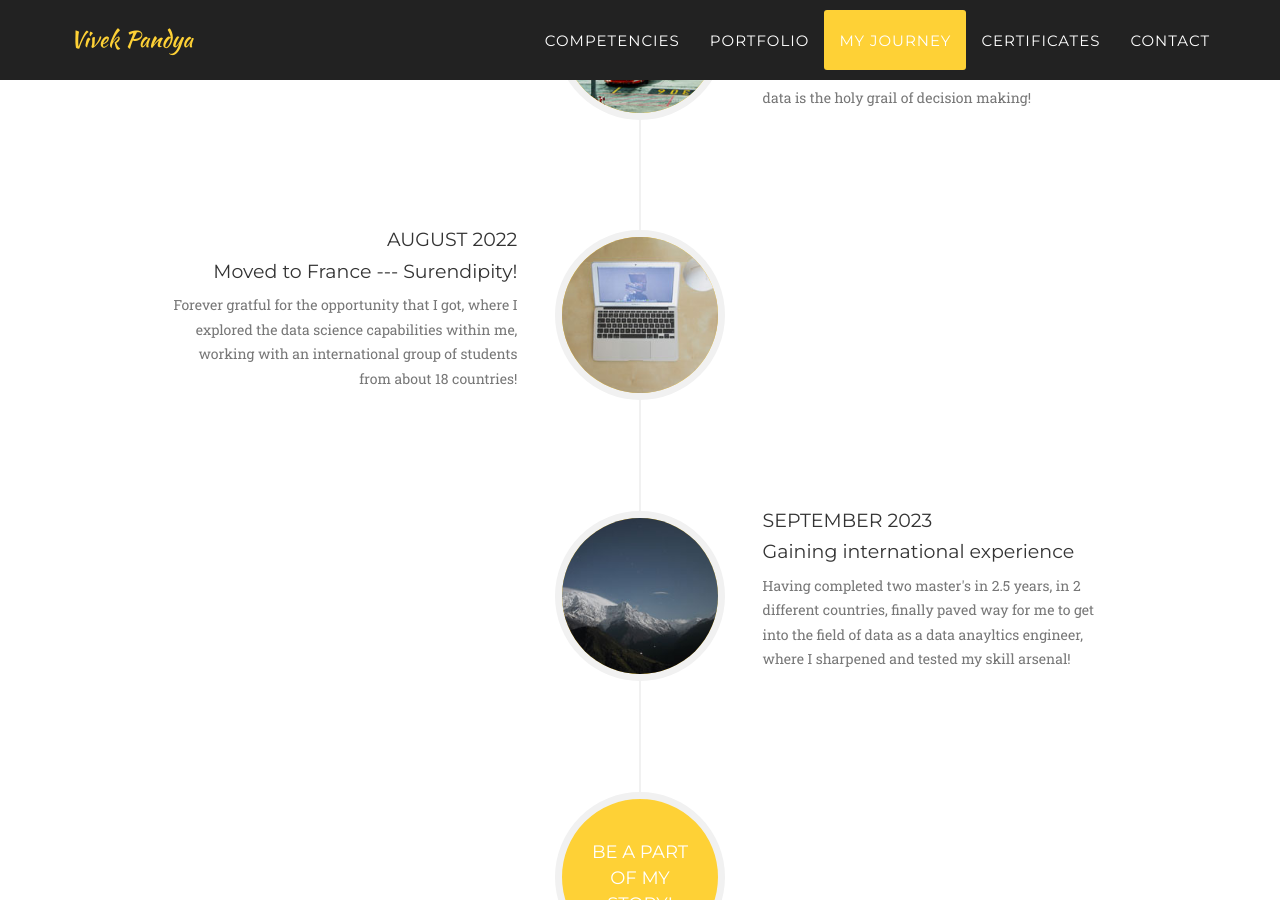
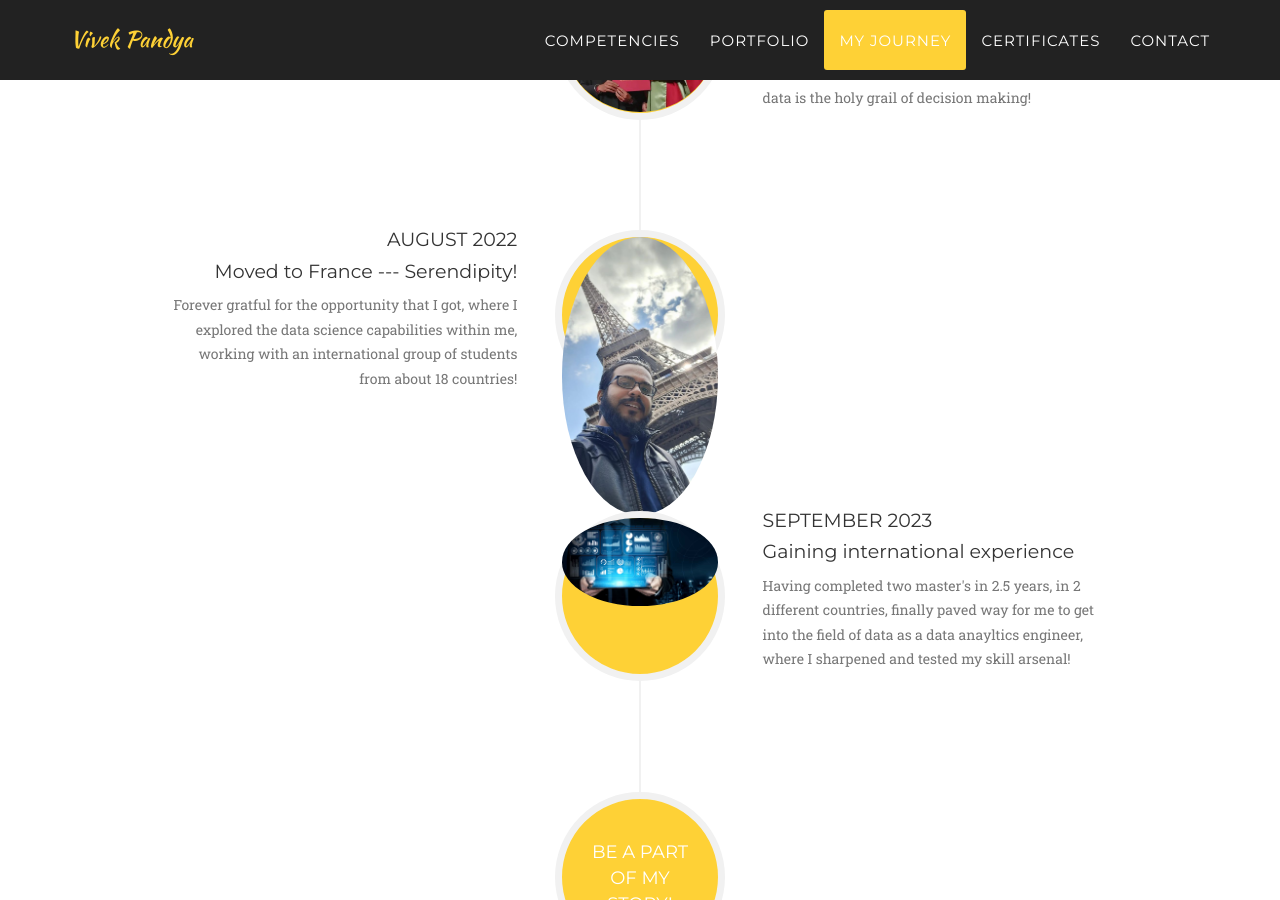
Before and after one commit to vivekp1705/vivekpandya, a Jekyll site: the page built from index.html, in a window 1280 px wide and 900 px high, scrolled down 3405 px. Built offline with Jekyll 4.4.1, drawn with Linux system fonts in a browser that asks for light colours; some web fonts are replaced.

Commit message:
about added

```diff
--- a/_includes/about.html
+++ b/_includes/about.html
@@ -45,7 +45,7 @@
                             <div class="timeline-panel">
                                 <div class="timeline-heading">
                                     <h4>August 2022</h4>
-                                    <h4 class="subheading">Moved to France --- Surendipity!</h4>
+                                    <h4 class="subheading">Moved to France --- Serendipity!</h4>
                                 </div>
                                 <div class="timeline-body">
                                     <p class="text-muted">Forever gratful for the opportunity that I got, where I explored the data science capabilities within me, working with an international group of students from about 18 countries!</p>
```
Also changed, not shown: img/about/2.jpg, img/about/3.jpg, img/about/4.jpg.
